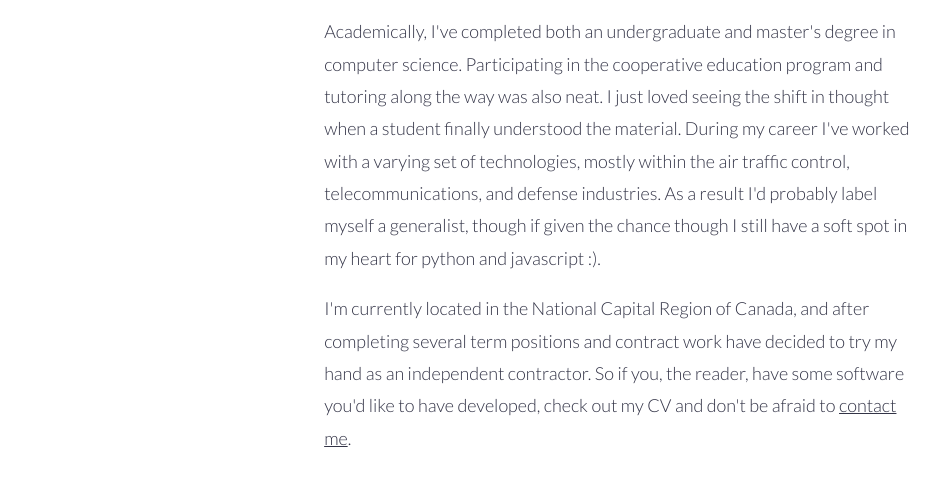
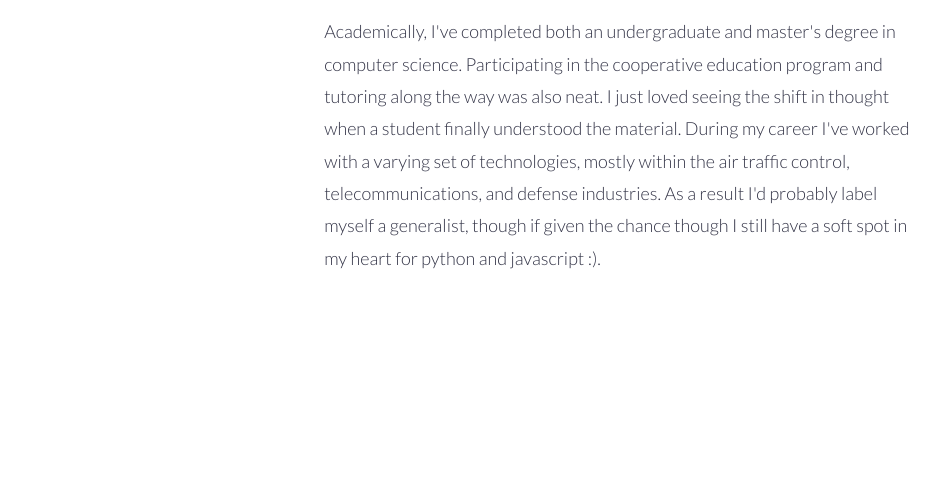
Before and after one commit to adwylie/adwylie.github.io, a plain HTML site: page index.html in a window 1280 px wide. Shown: the part 338-824 px from the top of the page, without its empty margins (175-1114 px from the left). After the commit the page ends 800 px from the top, so only its background shows below. Drawn offline with Linux system fonts and the light colour scheme.

Commit message:
Don't need to talk about location or contracting.

```diff
--- a/index.html
+++ b/index.html
@@ -53,14 +53,6 @@
               chance though I still have a soft spot in my heart for python
               and javascript :).
             </p>
-            <p>
-              I'm currently located in the National Capital Region of Canada,
-              and after completing several term positions and contract work
-              have decided to try my hand as an independent contractor. So if
-              you, the reader, have some software you'd like to have developed,
-              check out my CV and don't be afraid to
-              <a href="mailto:andrew.dale.wylie@gmail.com">contact me</a>.
-            </p>
           </div>
         </div>
       </div>
```
